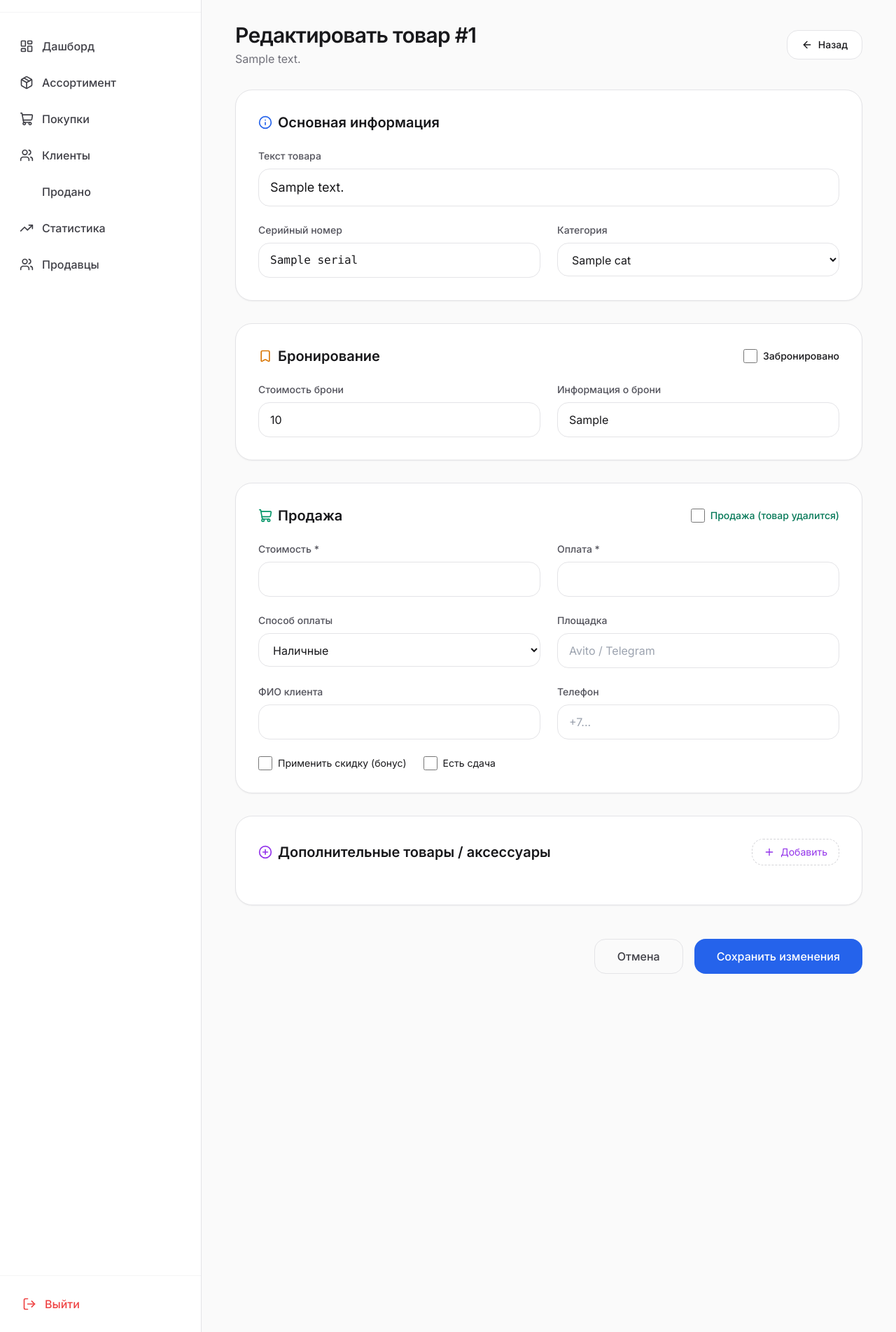
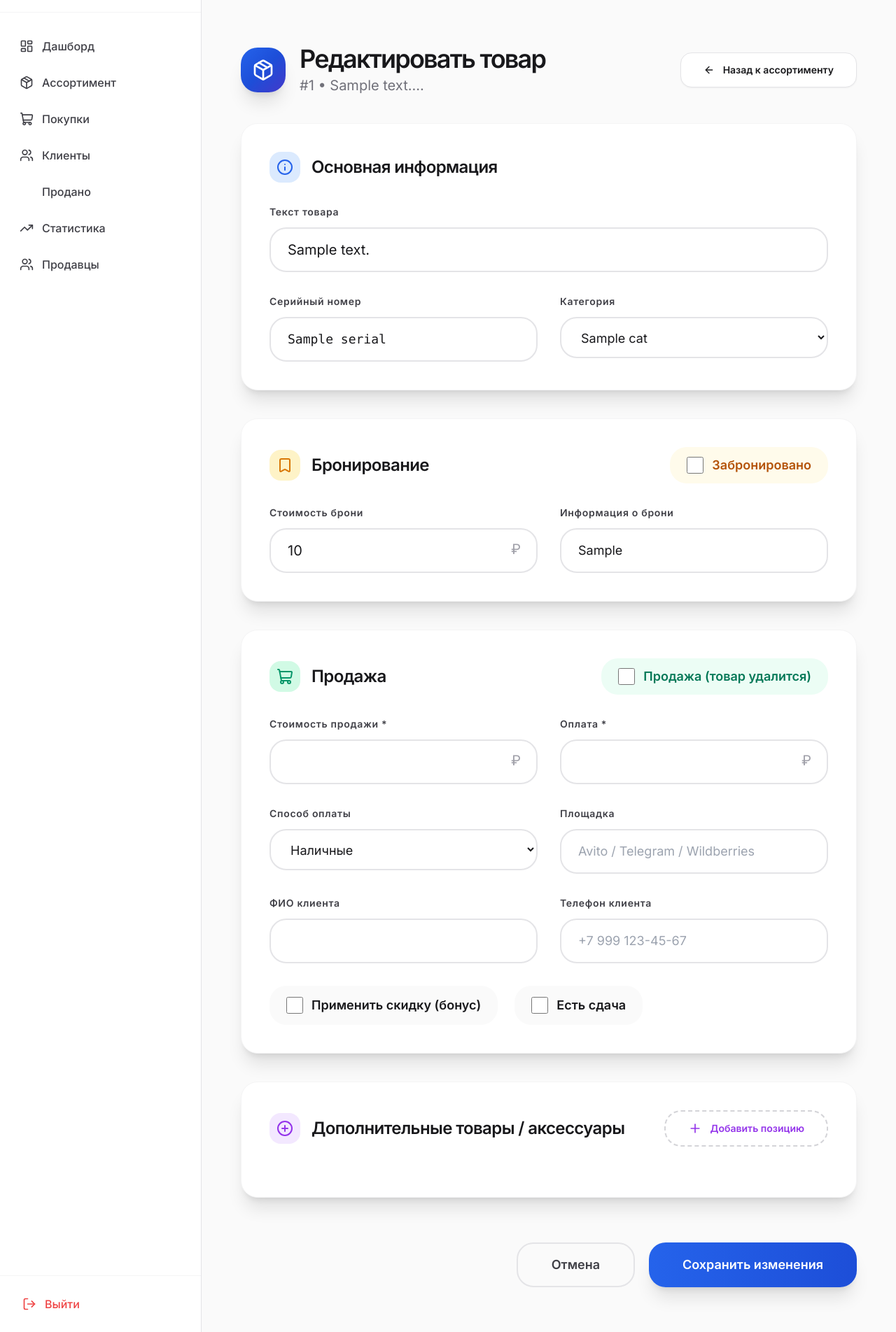
Before and after one commit to NextApple-Bot/telegram-bot, a Python web app: template web_admin/templates/assortment/edit.html in a window 1280 px wide. Shown: the part 77-1981 px from the top of the page at 70% size. Run offline with Jinja, Linux system fonts and the light colour scheme; the template is opened without the code that fills it: most values are stand-ins (such as "Sample title", 1, 10 or a date in 2020); some libraries are stand-ins or nearby versions.

Commit message:
feat: Финальная топовая премиум-версия страницы редактирования (максимальное качество)

```diff
--- a/web_admin/templates/assortment/edit.html
+++ b/web_admin/templates/assortment/edit.html
@@ -2,42 +2,50 @@
 {% block title %}Редактировать товар #{{ item.id }}{% endblock %}
 {% block page_title %}Редактировать товар #{{ item.id }}{% endblock %}
 {% block content %}
-<div class="max-w-5xl mx-auto px-4">
+<div class="max-w-6xl mx-auto px-6 py-8">
     <!-- Header -->
-    <div class="flex items-center justify-between mb-8">
+    <div class="flex items-center justify-between mb-10">
+        <div class="flex items-center gap-5">
+            <div class="w-16 h-16 bg-gradient-to-br from-blue-600 via-blue-700 to-indigo-700 rounded-3xl flex items-center justify-center shadow-xl">
+                <i data-lucide="package" class="w-8 h-8 text-white"></i>
+            </div>
             <div>
-            <h1 class="text-3xl font-semibold tracking-tight">Редактировать товар #{{ item.id }}</h1>
-            <p class="text-zinc-500 mt-1">{{ item.text }}</p>
+                <h1 class="text-4xl font-semibold tracking-tighter text-zinc-900">Редактировать товар</h1>
+                <p class="text-xl text-zinc-500 mt-1">#{{ item.id }} • {{ item.text[:60] }}...</p>
             </div>
-        <a href="/admin/assortment" class="px-5 py-2.5 bg-white border border-zinc-200 hover:bg-zinc-50 rounded-2xl text-sm font-medium flex items-center gap-2 transition-all">
+        </div>
+
+        <a href="/admin/assortment" class="flex items-center gap-3 px-8 py-3.5 bg-white border border-zinc-200 hover:bg-zinc-50 rounded-2xl text-sm font-semibold transition-all shadow-sm hover:shadow">
             <i data-lucide="arrow-left" class="w-4 h-4"></i>
-            <span>Назад</span>
+            <span>Назад к ассортименту</span>
         </a>
     </div>
 
-    <form method="post" action="/admin/assortment/edit/{{ item.id }}" class="space-y-8">
+    <form method="post" action="/admin/assortment/edit/{{ item.id }}" class="space-y-10">
 
         <!-- Основная информация -->
-        <div class="bg-white rounded-3xl shadow-sm border border-zinc-200 p-8">
-            <h2 class="text-xl font-semibold mb-6 flex items-center gap-2">
-                <i data-lucide="info" class="w-5 h-5 text-blue-600"></i>
-                Основная информация
-            </h2>
-
-            <div class="grid grid-cols-1 md:grid-cols-2 gap-6">
-                <div class="md:col-span-2">
-                    <label class="block text-sm font-medium text-zinc-600 mb-2">Текст товара</label>
-                    <input type="text" name="text" value="{{ item.text }}" class="w-full px-4 py-3 rounded-2xl border border-zinc-200 text-lg" required>
+        <div class="bg-white rounded-3xl shadow-xl border border-zinc-100 p-10">
+            <div class="flex items-center gap-4 mb-8">
+                <div class="w-11 h-11 bg-blue-100 rounded-2xl flex items-center justify-center">
+                    <i data-lucide="info" class="w-6 h-6 text-blue-600"></i>
+                </div>
+                <h2 class="text-2xl font-semibold tracking-tight">Основная информация</h2>
             </div>
 
+            <div class="space-y-8">
                 <div>
-                    <label class="block text-sm font-medium text-zinc-600 mb-2">Серийный номер</label>
-                    <input type="text" name="serial" value="{{ item.serial or '' }}" class="w-full px-4 py-3 rounded-2xl border border-zinc-200 font-mono">
+                    <label class="block text-sm font-semibold text-zinc-700 mb-3 tracking-wider">Текст товара</label>
+                    <input type="text" name="text" value="{{ item.text }}" class="w-full px-6 py-4 text-xl rounded-3xl border-2 border-zinc-200 focus:border-blue-500 transition-all" required>
                 </div>
 
+                <div class="grid grid-cols-1 md:grid-cols-2 gap-8">
                     <div>
-                    <label class="block text-sm font-medium text-zinc-600 mb-2">Категория</label>
-                    <select name="category_id" class="w-full px-4 py-3 rounded-2xl border border-zinc-200 bg-white">
+                        <label class="block text-sm font-semibold text-zinc-700 mb-3 tracking-wider">Серийный номер</label>
+                        <input type="text" name="serial" value="{{ item.serial or '' }}" class="w-full px-6 py-4 rounded-3xl border-2 border-zinc-200 focus:border-blue-500 font-mono text-lg transition-all">
+                    </div>
+                    <div>
+                        <label class="block text-sm font-semibold text-zinc-700 mb-3 tracking-wider">Категория</label>
+                        <select name="category_id" class="w-full px-6 py-4 rounded-3xl border-2 border-zinc-200 focus:border-blue-500 bg-white text-lg transition-all">
                             {% for cat in categories %}
                             <option value="{{ cat.id }}" {% if cat.id == item.category_id %}selected{% endif %}>{{ cat.name }}</option>
                             {% endfor %}
@@ -45,57 +53,74 @@
                     </div>
                 </div>
             </div>
+        </div>
 
         <!-- Бронирование -->
-        <div class="bg-white rounded-3xl shadow-sm border border-zinc-200 p-8">
-            <div class="flex items-center justify-between mb-6">
-                <h2 class="text-xl font-semibold flex items-center gap-2">
-                    <i data-lucide="bookmark" class="w-5 h-5 text-amber-600"></i>
-                    Бронирование
-                </h2>
-                <label class="flex items-center gap-2 cursor-pointer">
-                    <input type="checkbox" name="is_booked" {% if item.is_booked %}checked{% endif %} class="w-5 h-5 accent-amber-600">
-                    <span class="font-medium text-sm">Забронировано</span>
+        <div class="bg-white rounded-3xl shadow-xl border border-zinc-100 p-10">
+            <div class="flex items-center justify-between mb-8">
+                <div class="flex items-center gap-4">
+                    <div class="w-11 h-11 bg-amber-100 rounded-2xl flex items-center justify-center">
+                        <i data-lucide="bookmark" class="w-6 h-6 text-amber-600"></i>
+                    </div>
+                    <h2 class="text-2xl font-semibold tracking-tight">Бронирование</h2>
+                </div>
+
+                <label class="flex items-center gap-3 cursor-pointer bg-amber-50 px-6 py-3 rounded-3xl">
+                    <input type="checkbox" name="is_booked" {% if item.is_booked %}checked{% endif %} class="w-6 h-6 accent-amber-600">
+                    <span class="font-bold text-amber-700 text-lg">Забронировано</span>
                 </label>
             </div>
 
-            <div class="grid grid-cols-1 md:grid-cols-2 gap-6">
+            <div class="grid grid-cols-1 md:grid-cols-2 gap-8">
                 <div>
-                    <label class="block text-sm font-medium text-zinc-600 mb-2">Стоимость брони</label>
-                    <input type="number" name="booking_price" value="{{ item.booking_price or '' }}" class="w-full px-4 py-3 rounded-2xl border border-zinc-200" step="0.01">
+                    <label class="block text-sm font-semibold text-zinc-700 mb-3 tracking-wider">Стоимость брони</label>
+                    <div class="relative">
+                        <input type="number" name="booking_price" value="{{ item.booking_price or '' }}" class="w-full px-6 py-4 rounded-3xl border-2 border-zinc-200 focus:border-amber-500 text-xl transition-all" step="0.01">
+                        <span class="absolute right-6 top-4 text-zinc-400 text-xl">₽</span>
+                    </div>
                 </div>
                 <div>
-                    <label class="block text-sm font-medium text-zinc-600 mb-2">Информация о брони</label>
-                    <input type="text" name="booking_info" value="{{ item.booking_info or '' }}" class="w-full px-4 py-3 rounded-2xl border border-zinc-200" placeholder="Бронь от Ивана">
+                    <label class="block text-sm font-semibold text-zinc-700 mb-3 tracking-wider">Информация о брони</label>
+                    <input type="text" name="booking_info" value="{{ item.booking_info or '' }}" class="w-full px-6 py-4 rounded-3xl border-2 border-zinc-200 focus:border-amber-500 text-lg transition-all" placeholder="Бронь от Ивана">
                 </div>
             </div>
         </div>
 
         <!-- Продажа -->
-        <div class="bg-white rounded-3xl shadow-sm border border-zinc-200 p-8">
-            <div class="flex items-center justify-between mb-6">
-                <h2 class="text-xl font-semibold flex items-center gap-2">
-                    <i data-lucide="shopping-cart" class="w-5 h-5 text-emerald-600"></i>
-                    Продажа
-                </h2>
-                <label class="flex items-center gap-2 cursor-pointer">
-                    <input type="checkbox" name="is_sold" class="w-5 h-5 accent-emerald-600">
-                    <span class="font-medium text-sm text-emerald-700">Продажа (товар удалится)</span>
+        <div class="bg-white rounded-3xl shadow-xl border border-zinc-100 p-10">
+            <div class="flex items-center justify-between mb-8">
+                <div class="flex items-center gap-4">
+                    <div class="w-11 h-11 bg-emerald-100 rounded-2xl flex items-center justify-center">
+                        <i data-lucide="shopping-cart" class="w-6 h-6 text-emerald-600"></i>
+                    </div>
+                    <h2 class="text-2xl font-semibold tracking-tight">Продажа</h2>
+                </div>
+
+                <label class="flex items-center gap-3 cursor-pointer bg-emerald-50 px-6 py-3 rounded-3xl">
+                    <input type="checkbox" name="is_sold" class="w-6 h-6 accent-emerald-600">
+                    <span class="font-bold text-emerald-700 text-lg">Продажа (товар удалится)</span>
                 </label>
             </div>
 
-            <div class="grid grid-cols-1 md:grid-cols-2 gap-6">
+            <div class="grid grid-cols-1 md:grid-cols-2 gap-8">
                 <div>
-                    <label class="block text-sm font-medium text-zinc-600 mb-2">Стоимость *</label>
-                    <input type="number" name="sale_price" class="w-full px-4 py-3 rounded-2xl border border-zinc-200" step="0.01" required>
+                    <label class="block text-sm font-semibold text-zinc-700 mb-3 tracking-wider">Стоимость продажи *</label>
+                    <div class="relative">
+                        <input type="number" name="sale_price" class="w-full px-6 py-4 rounded-3xl border-2 border-zinc-200 focus:border-emerald-500 text-xl transition-all" step="0.01" required>
+                        <span class="absolute right-6 top-4 text-zinc-400 text-xl">₽</span>
+                    </div>
                 </div>
                 <div>
-                    <label class="block text-sm font-medium text-zinc-600 mb-2">Оплата *</label>
-                    <input type="number" name="paid_amount" class="w-full px-4 py-3 rounded-2xl border border-zinc-200" step="0.01" required>
+                    <label class="block text-sm font-semibold text-zinc-700 mb-3 tracking-wider">Оплата *</label>
+                    <div class="relative">
+                        <input type="number" name="paid_amount" class="w-full px-6 py-4 rounded-3xl border-2 border-zinc-200 focus:border-emerald-500 text-xl transition-all" step="0.01" required>
+                        <span class="absolute right-6 top-4 text-zinc-400 text-xl">₽</span>
                     </div>
+                </div>
+
                 <div>
-                    <label class="block text-sm font-medium text-zinc-600 mb-2">Способ оплаты</label>
-                    <select name="payment_method" class="w-full px-4 py-3 rounded-2xl border border-zinc-200 bg-white">
+                    <label class="block text-sm font-semibold text-zinc-700 mb-3 tracking-wider">Способ оплаты</label>
+                    <select name="payment_method" class="w-full px-6 py-4 rounded-3xl border-2 border-zinc-200 focus:border-emerald-500 bg-white text-lg transition-all">
                         <option value="Наличные">Наличные</option>
                         <option value="Перевод">Перевод</option>
                         <option value="Картой">Картой</option>
@@ -103,51 +128,58 @@
                     </select>
                 </div>
                 <div>
-                    <label class="block text-sm font-medium text-zinc-600 mb-2">Площадка</label>
-                    <input type="text" name="platform" class="w-full px-4 py-3 rounded-2xl border border-zinc-200" placeholder="Avito / Telegram">
+                    <label class="block text-sm font-semibold text-zinc-700 mb-3 tracking-wider">Площадка</label>
+                    <input type="text" name="platform" class="w-full px-6 py-4 rounded-3xl border-2 border-zinc-200 focus:border-emerald-500 text-lg transition-all" placeholder="Avito / Telegram / Wildberries">
+                </div>
+
+                <div>
+                    <label class="block text-sm font-semibold text-zinc-700 mb-3 tracking-wider">ФИО клиента</label>
+                    <input type="text" name="client_name" class="w-full px-6 py-4 rounded-3xl border-2 border-zinc-200 focus:border-emerald-500 text-lg transition-all">
                 </div>
                 <div>
-                    <label class="block text-sm font-medium text-zinc-600 mb-2">ФИО клиента</label>
-                    <input type="text" name="client_name" class="w-full px-4 py-3 rounded-2xl border border-zinc-200">
-                </div>
-                <div>
-                    <label class="block text-sm font-medium text-zinc-600 mb-2">Телефон</label>
-                    <input type="text" name="client_phone" class="w-full px-4 py-3 rounded-2xl border border-zinc-200" placeholder="+7...">
+                    <label class="block text-sm font-semibold text-zinc-700 mb-3 tracking-wider">Телефон клиента</label>
+                    <input type="text" name="client_phone" class="w-full px-6 py-4 rounded-3xl border-2 border-zinc-200 focus:border-emerald-500 text-lg transition-all" placeholder="+7 999 123-45-67">
                 </div>
             </div>
 
-            <div class="mt-6 flex gap-6">
-                <label class="flex items-center gap-2 cursor-pointer">
-                    <input type="checkbox" name="apply_discount" class="w-5 h-5 accent-blue-600">
-                    <span class="text-sm">Применить скидку (бонус)</span>
+            <div class="mt-8 flex flex-wrap gap-6">
+                <label class="flex items-center gap-3 cursor-pointer bg-zinc-50 px-6 py-3.5 rounded-3xl">
+                    <input type="checkbox" name="apply_discount" class="w-6 h-6 accent-blue-600">
+                    <span class="font-semibold text-lg">Применить скидку (бонус)</span>
                 </label>
-                <label class="flex items-center gap-2 cursor-pointer">
-                    <input type="checkbox" name="has_change" class="w-5 h-5 accent-blue-600">
-                    <span class="text-sm">Есть сдача</span>
+                <label class="flex items-center gap-3 cursor-pointer bg-zinc-50 px-6 py-3.5 rounded-3xl">
+                    <input type="checkbox" name="has_change" class="w-6 h-6 accent-blue-600">
+                    <span class="font-semibold text-lg">Есть сдача</span>
                 </label>
             </div>
         </div>
 
         <!-- Дополнительные товары -->
-        <div class="bg-white rounded-3xl shadow-sm border border-zinc-200 p-8">
-            <div class="flex items-center justify-between mb-6">
-                <h2 class="text-xl font-semibold flex items-center gap-2">
-                    <i data-lucide="plus-circle" class="w-5 h-5 text-purple-600"></i>
-                    Дополнительные товары / аксессуары
-                </h2>
-                <button type="button" onclick="addAccessory()" class="px-4 py-2 border border-dashed border-zinc-300 hover:border-purple-400 rounded-2xl text-sm flex items-center gap-2 text-purple-600 hover:text-purple-700 transition-all">
-                    <i data-lucide="plus" class="w-4 h-4"></i>
-                    <span>Добавить</span>
+        <div class="bg-white rounded-3xl shadow-xl border border-zinc-100 p-10">
+            <div class="flex items-center justify-between mb-8">
+                <div class="flex items-center gap-4">
+                    <div class="w-11 h-11 bg-purple-100 rounded-2xl flex items-center justify-center">
+                        <i data-lucide="plus-circle" class="w-6 h-6 text-purple-600"></i>
+                    </div>
+                    <h2 class="text-2xl font-semibold tracking-tight">Дополнительные товары / аксессуары</h2>
+                </div>
+                <button type="button" onclick="addAccessory()" class="flex items-center gap-3 px-8 py-3.5 border-2 border-dashed border-zinc-300 hover:border-purple-400 rounded-3xl text-sm font-bold text-purple-600 hover:text-purple-700 transition-all">
+                    <i data-lucide="plus" class="w-5 h-5"></i>
+                    <span>Добавить позицию</span>
                 </button>
             </div>
 
-            <div class="space-y-4" id="accessories-list"></div>
+            <div class="space-y-4" id="accessories-list">
+                <!-- Динамически добавляемые поля -->
+            </div>
         </div>
 
         <!-- Кнопки -->
-        <div class="flex justify-end gap-4 pt-4">
-            <a href="/admin/assortment" class="px-8 py-3 rounded-2xl border border-zinc-200 hover:bg-zinc-50 text-zinc-700 font-medium transition-all">Отмена</a>
-            <button type="submit" class="px-8 py-3 bg-blue-600 hover:bg-blue-700 text-white rounded-2xl font-medium transition-all active:scale-[0.985]">
+        <div class="flex justify-end gap-5 pt-6">
+            <a href="/admin/assortment" class="px-12 py-4 rounded-3xl border-2 border-zinc-200 hover:bg-zinc-50 text-zinc-700 font-bold text-lg transition-all">
+                Отмена
+            </a>
+            <button type="submit" class="px-12 py-4 bg-gradient-to-r from-blue-600 to-blue-700 hover:from-blue-700 hover:to-blue-800 text-white rounded-3xl font-bold text-lg shadow-xl transition-all active:scale-[0.985]">
                 Сохранить изменения
             </button>
         </div>
@@ -158,12 +190,12 @@
     function addAccessory() {
         const container = document.getElementById('accessories-list');
         const div = document.createElement('div');
-        div.className = 'grid grid-cols-1 md:grid-cols-4 gap-4 p-4 border border-zinc-200 rounded-2xl';
+        div.className = 'grid grid-cols-1 md:grid-cols-4 gap-5 p-6 border-2 border-zinc-200 rounded-3xl';
         div.innerHTML = `
-            <input type="text" name="acc_name[]" placeholder="Наименование" class="px-4 py-2.5 rounded-2xl border border-zinc-200">
-            <input type="text" name="acc_serial[]" placeholder="Серийный номер" class="px-4 py-2.5 rounded-2xl border border-zinc-200 font-mono">
-            <input type="number" name="acc_price[]" placeholder="Стоимость" class="px-4 py-2.5 rounded-2xl border border-zinc-200" step="0.01">
-            <select name="acc_payment[]" class="px-4 py-2.5 rounded-2xl border border-zinc-200">
+            <input type="text" name="acc_name[]" placeholder="Наименование" class="px-5 py-3.5 rounded-3xl border-2 border-zinc-200 text-lg">
+            <input type="text" name="acc_serial[]" placeholder="Серийный номер" class="px-5 py-3.5 rounded-3xl border-2 border-zinc-200 font-mono text-lg">
+            <input type="number" name="acc_price[]" placeholder="Стоимость" class="px-5 py-3.5 rounded-3xl border-2 border-zinc-200 text-lg" step="0.01">
+            <select name="acc_payment[]" class="px-5 py-3.5 rounded-3xl border-2 border-zinc-200 text-lg">
                 <option value="">Способ оплаты</option>
                 <option value="Наличные">Наличные</option>
                 <option value="Перевод">Перевод</option>
```
Lines whose indentation alone changed are shown as unchanged.
